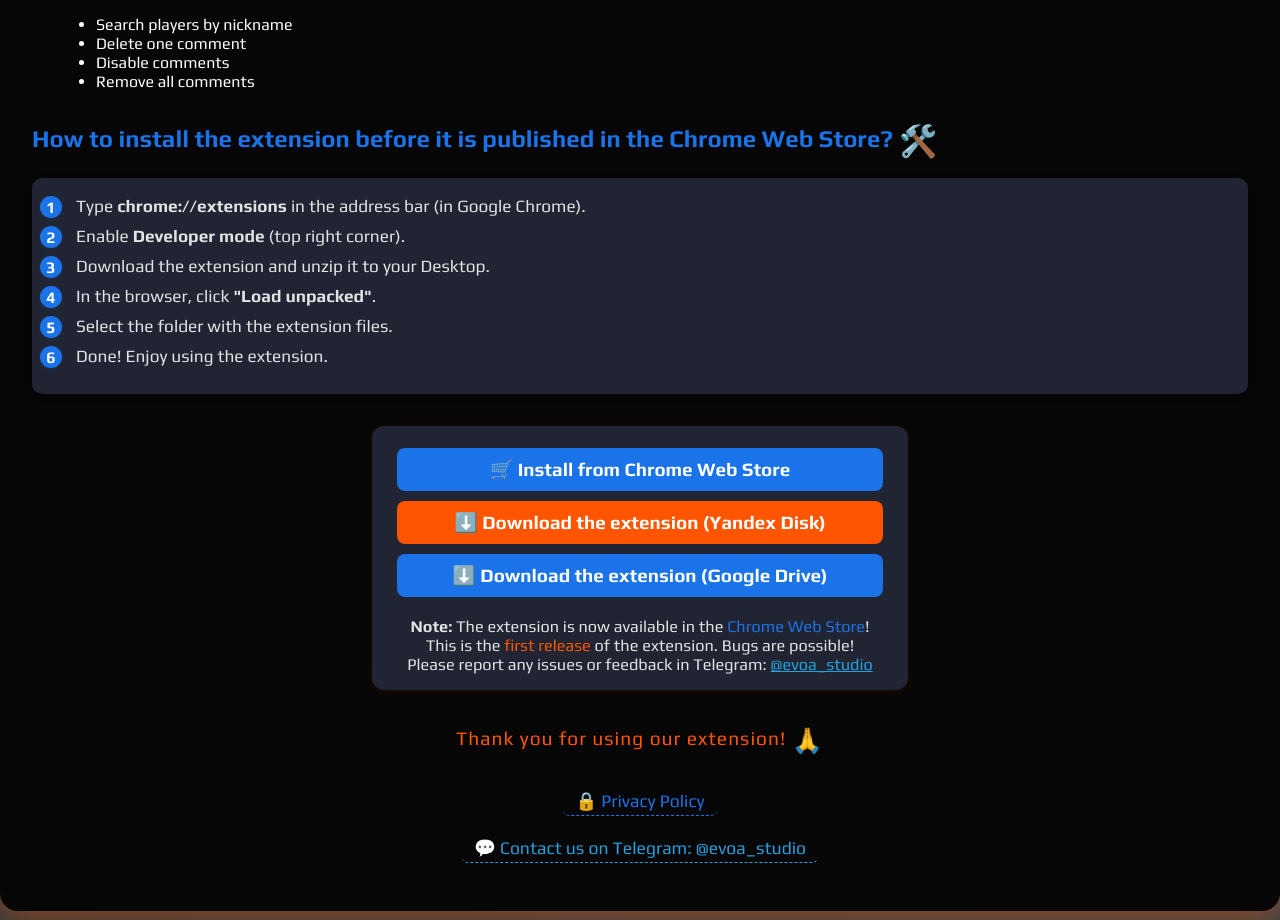
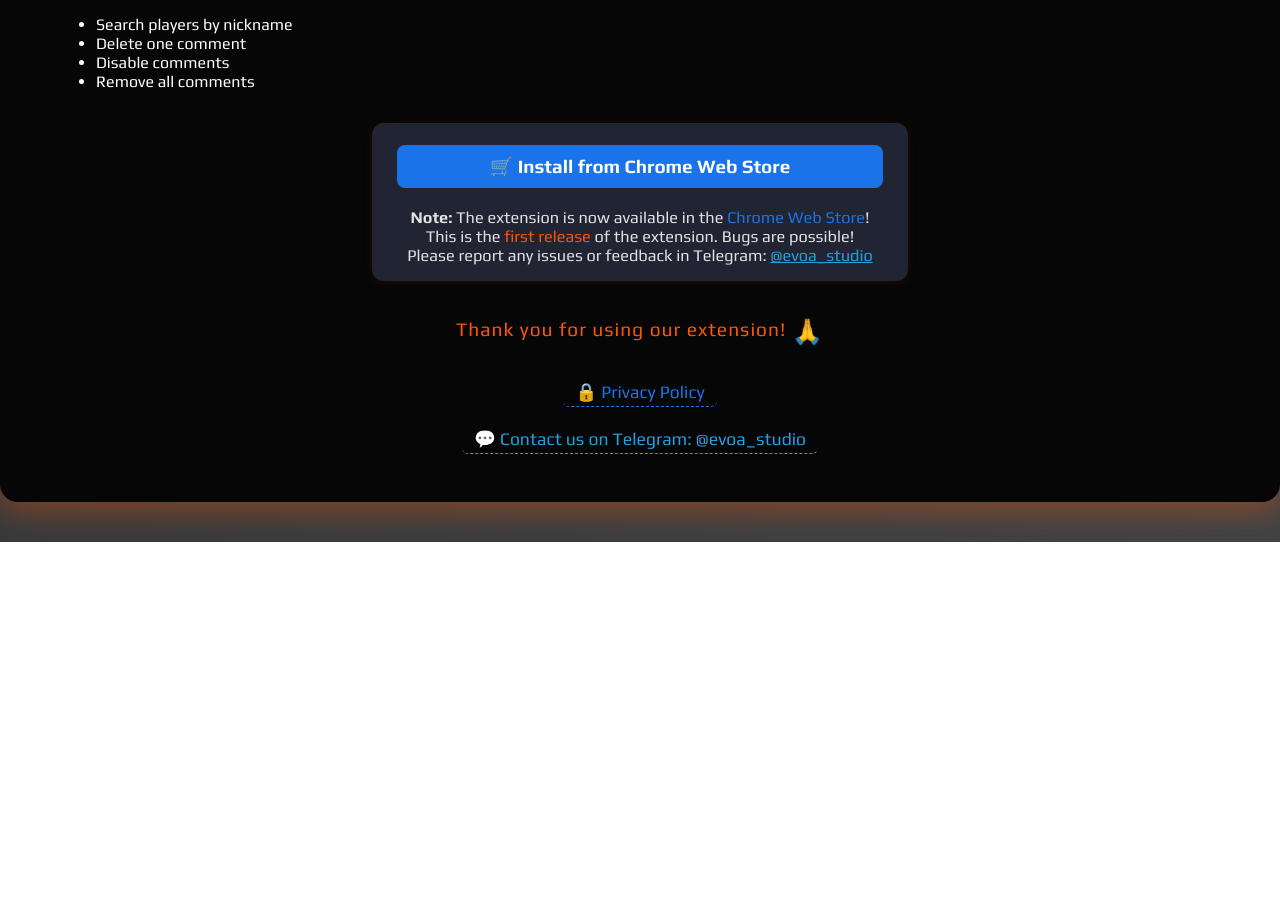
Before and after one commit to L1BERI/faceit-picker, a plain HTML site: page index.html in a window 1280 px wide. Shown: the part 2230-3150 px from the top of the page. After the commit the page ends 2772 px from the top, so only its background shows below. Drawn offline with Linux system fonts and the light colour scheme.

Commit message:
remove links

```diff
--- a/index.html
+++ b/index.html
@@ -276,20 +276,9 @@
             <li>Disable comments</li>
             <li>Remove all comments</li>
         </ul>
-        <h2>How to install the extension before it is published in the Chrome Web Store? <span class="emoji">🛠️</span></h2>
-        <ol class="steps-list">
-            <li>Type <b>chrome://extensions</b> in the address bar (in Google Chrome).</li>
-            <li>Enable <b>Developer mode</b> (top right corner).</li>
-            <li>Download the extension and unzip it to your Desktop.</li>
-            <li>In the browser, click <b>"Load unpacked"</b>.</li>
-            <li>Select the folder with the extension files.</li>
-            <li>Done! Enjoy using the extension.</li>
-        </ol>
         <div class="release-section">
             <a href="https://chromewebstore.google.com/detail/iabcbcabiglccadhckmpaddefafgbiem?utm_source=item-share-cb" target="_blank" class="release-link" style="background:#1a73e8;">🛒 Install from Chrome Web Store</a>
-            <a href="https://disk.yandex.ru/d/KQGL4GgzlQYTSA" target="_blank" class="release-link">⬇️ Download the extension (Yandex Disk)</a>
-            <a href="https://drive.google.com/file/d/1dfG5aNartzmfje9iU8QnL4Am6TY_weS6/view?usp=sharing" target="_blank" class="release-link" style="background:#1a73e8;">⬇️ Download the extension (Google Drive)</a>
-            <div class="release-note">
+                       <div class="release-note">
                 <b>Note:</b> The extension is now available in the <span style="color:#1a73e8;">Chrome Web Store</span>!<br>
                 This is the <span style="color:#f50;">first release</span> of the extension. Bugs are possible!<br>
                 Please report any issues or feedback in Telegram: <a href="https://t.me/evoa_studio" target="_blank">@evoa_studio</a>
```
